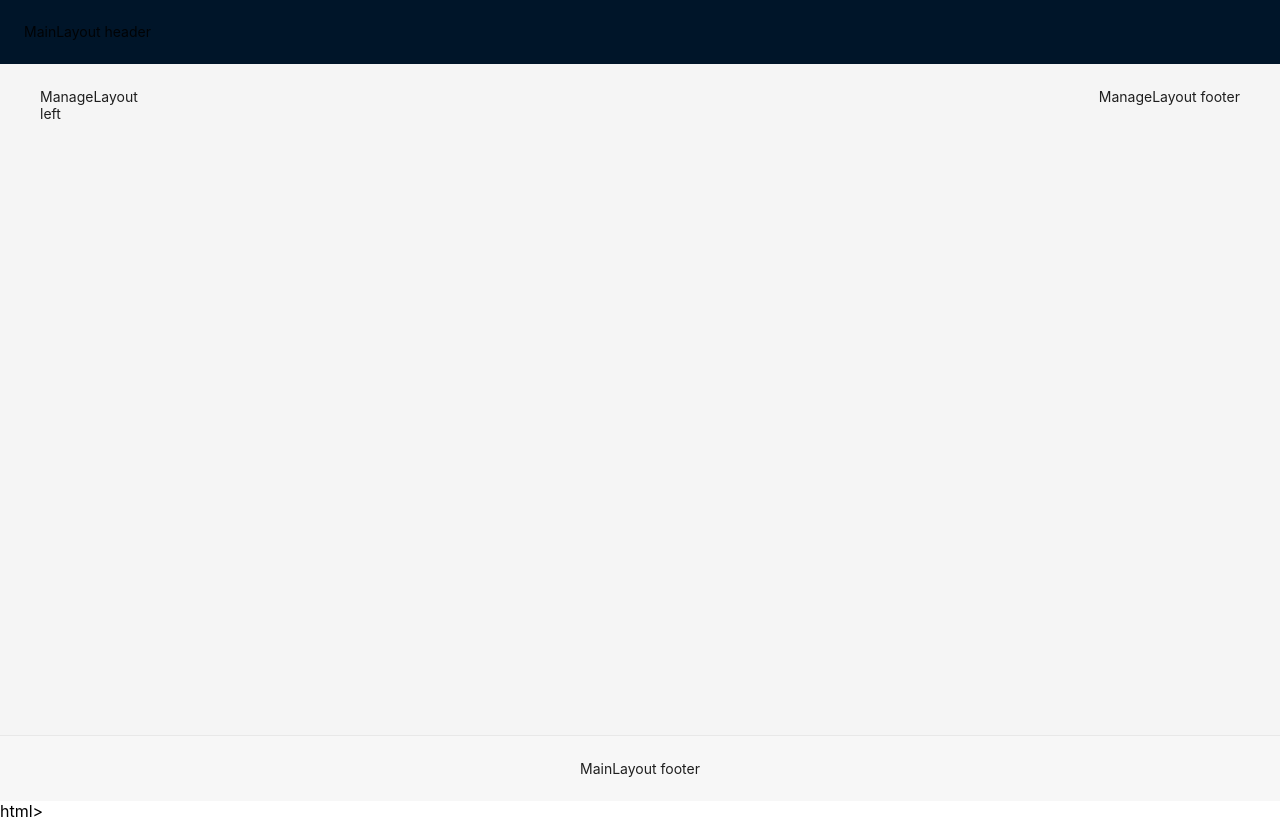
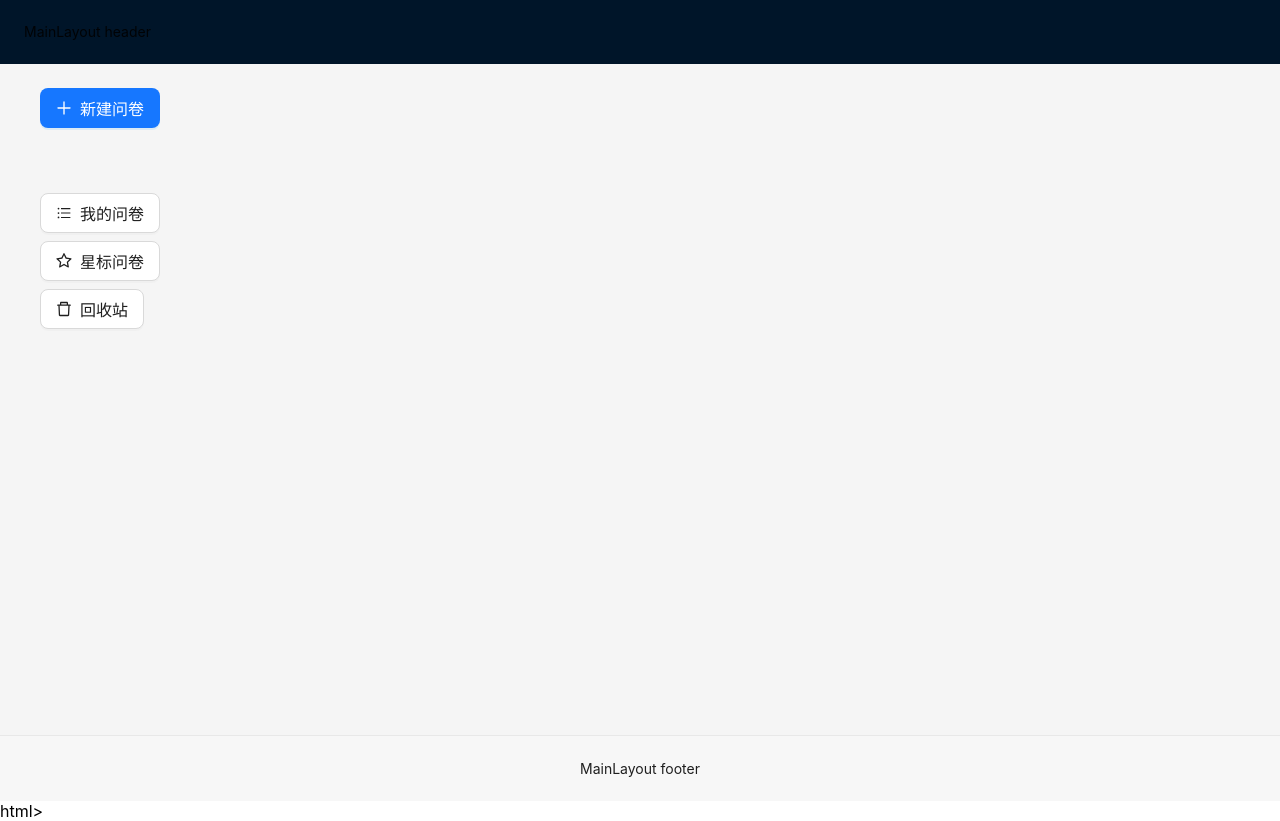
Before and after one commit to turtleSpirit/lowcode-poll, a React (Create React App) app: page /manage in a window 1280 px wide. Built offline with nearby package versions, Linux system fonts and the light colour scheme.

Commit message:
feat: manage/list开发

```diff
--- a/package.json
+++ b/package.json
@@ -3,6 +3,7 @@
   "version": "0.1.0",
   "private": true,
   "dependencies": {
+    "@ant-design/icons": "^5.5.1",
     "ahooks": "^3.8.1",
     "antd": "^5.21.6",
     "immer": "^10.1.1",
@@ -48,6 +49,7 @@
     "@testing-library/jest-dom": "^5.17.0",
     "@testing-library/react": "^13.4.0",
     "@testing-library/user-event": "^13.5.0",
+    "@types/antd": "^1.0.4",
     "@types/jest": "^27.5.2",
     "@types/node": "^16.18.108",
     "@types/react": "^18.3.5",
--- a/src/layouts/ManageLayout.tsx
+++ b/src/layouts/ManageLayout.tsx
@@ -1,14 +1,51 @@
 import React, { FC } from 'react';
 import { Outlet } from 'react-router-dom';
-import styles from '@/assets/styles/ManageLayout.module.scss';
+import { Button, Space, Divider } from 'antd';
+import { PlusOutlined, BarsOutlined, StarOutlined, DeleteOutlined } from '@ant-design/icons';
+import { useNavigate } from 'react-router-dom';
+
+import styles from './ManageLayout.module.scss';
 const ManageLayout: FC = () => {
+  const nav = useNavigate();
+  // const location = useLocation();
+
   return (
     <div className={styles.container}>
-      <div className={styles.left}>ManageLayout left</div>
+      <div className={styles.left}>
+        <Space direction="vertical">
+          <Button type="primary" size="large" icon={<PlusOutlined />}>
+            新建问卷
+          </Button>
+          <Divider style={{ borderColor: 'transparent' }} />
+          <Button
+            type="default"
+            size="large"
+            icon={<BarsOutlined />}
+            onClick={() => nav('/manage/list')}
+          >
+            我的问卷
+          </Button>
+          <Button
+            type="default"
+            size="large"
+            icon={<StarOutlined />}
+            onClick={() => nav('/manage/star')}
+          >
+            星标问卷
+          </Button>
+          <Button
+            type="default"
+            size="large"
+            icon={<DeleteOutlined />}
+            onClick={() => nav('/manage/delete')}
+          >
+            回收站
+          </Button>
+        </Space>
+      </div>
       <div className={styles.right}>
         <Outlet />
       </div>
-      <div>ManageLayout footer</div>
     </div>
   );
 };
```
Also changed, not shown: src/layouts/ManageLayout.module.scss (renamed from src/assets/styles/ManageLayout.module.scss), 1 other file (tests, documents, lock files or other folders).
